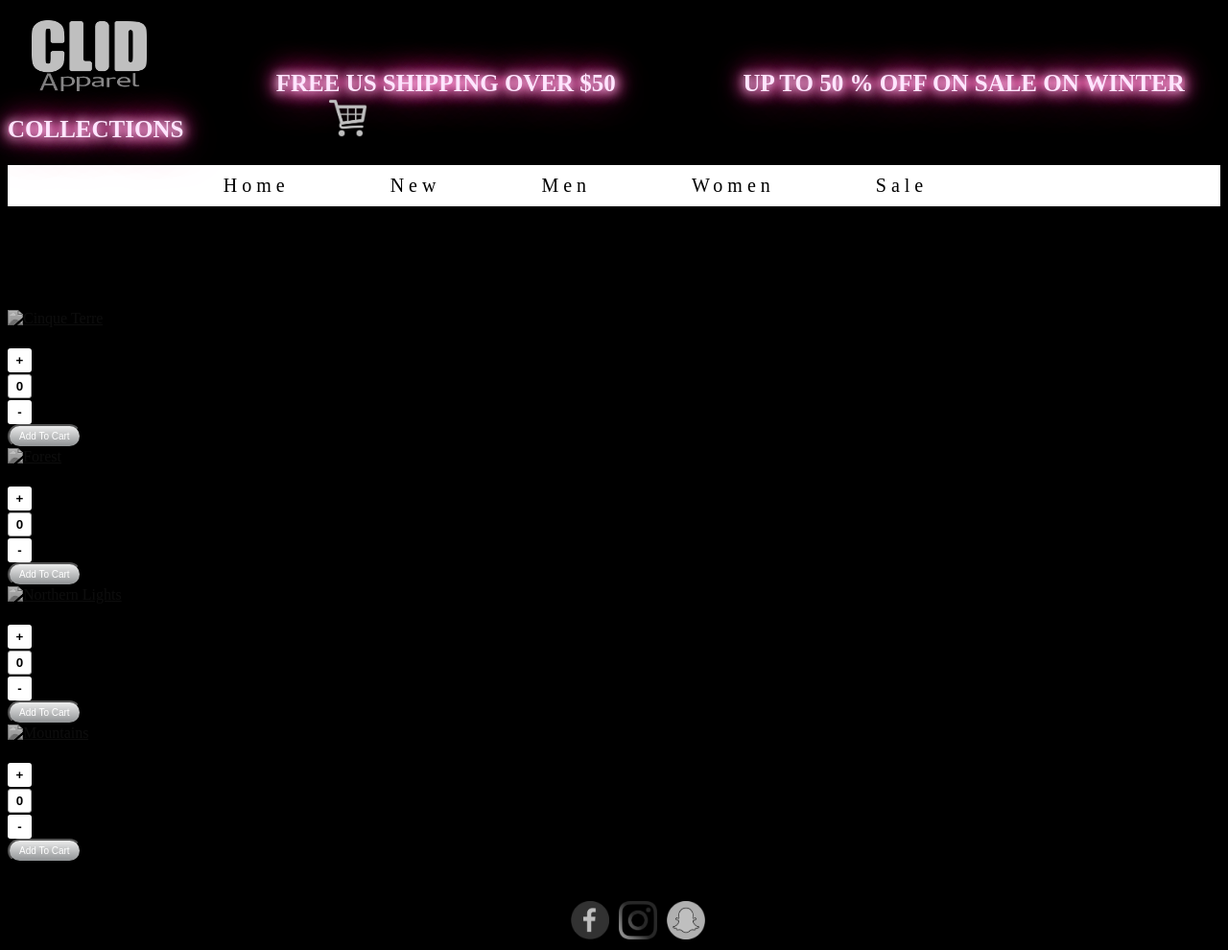
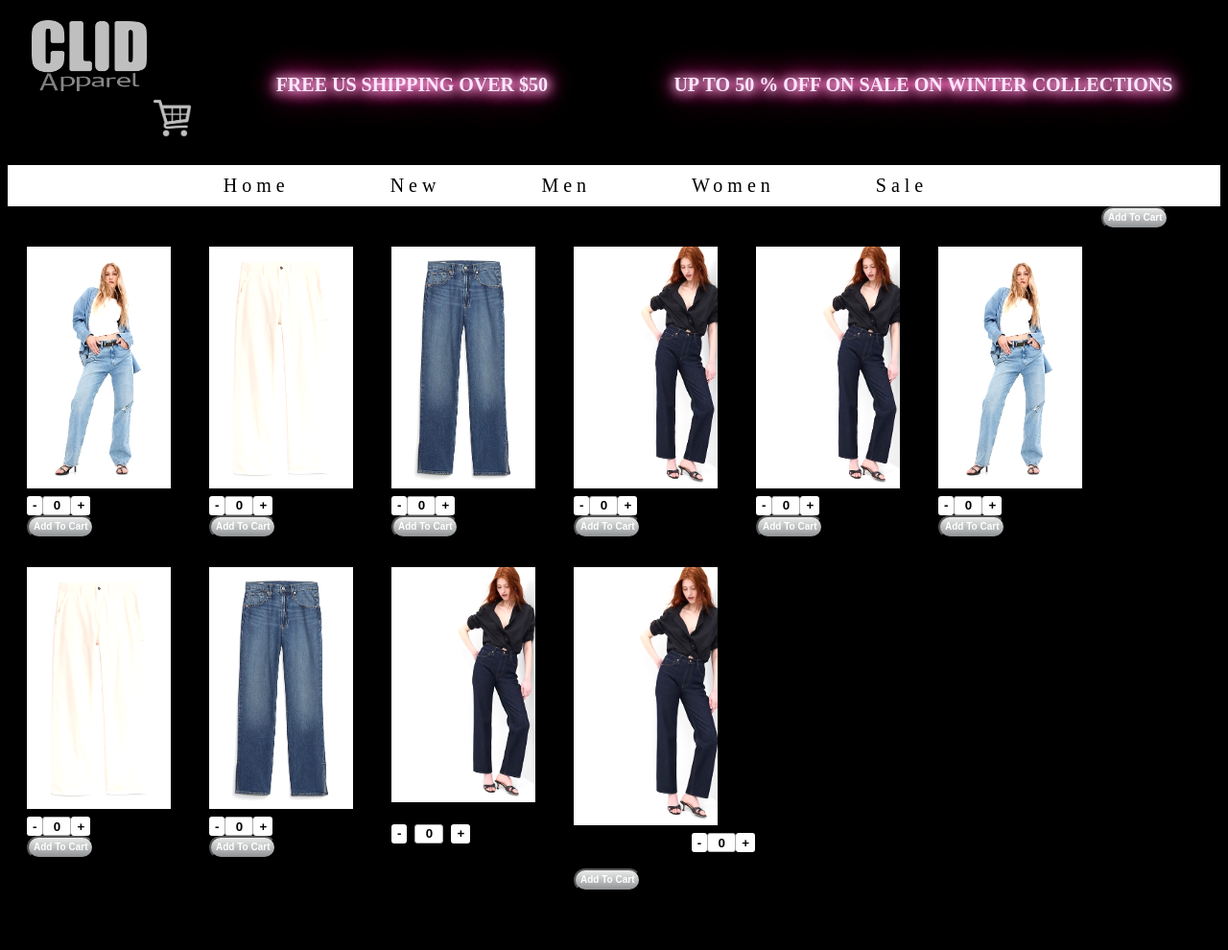
Before and after one commit to ItzelAlwarafi/CLID-APPAREL-INC, a website: page client/sales.html in a window 1280 px wide. Shown: the top 990 px of the page at 96% size. Drawn offline with Linux system fonts and the light colour scheme.

Commit message:
sales page produc styling

```diff
--- a/client/sales.css
+++ b/client/sales.css
@@ -21,7 +21,7 @@ background-color: black;
   letter-spacing: 2;
   font-family: "Clip";
   text-transform: uppercase;
-  font-size:  25px;
+
   color: #ffe6ff;
   text-shadow: 0 0 0.6rem #ffe6ff, 0 0 1.5rem #ff65bd,
     -0.2rem 0.1rem 1rem #ff65bd, 0.2rem 0.1rem 1rem #ff65bd,
@@ -241,15 +241,24 @@ background-color: black;
     color: white;
 
   }
-  .container {
-    width: 100%;
-    height: 70vmin;
-    display: flex;
-    align-items: center;
-    justify-content: center;
-    gap: var(--gap);
+
+  .gallery{
+   margin-top: 20px;
+   display: flex;
+    flex-direction: row;
+    margin: 20px;
+    float: left;
+    align-content: center;
+
+
   }
 
+
+  #Product {
+    --brightness: 1.15;
+    --grayscale: 0;
+
+  }
   img {
     --brightness: 0.75;
     --grayscale: 1;
@@ -270,17 +279,20 @@ background-color: black;
 
  #quantity {
     display: flex;
-  flex-direction: column;
-  width: 25px;
+  flex-direction: row;
+  width: 20px;
+
  }
  .value {
       border: 1px solid #adadad;
       border-radius: 3px;
-      margin: 2px 0;
       padding: 4px;
       text-align: center;
       font-weight: bolder;
+      width: 20px;
+      height: 10px;
       -moz-appearance: textfield;
+
 
 }
 .value::-webkit-outer-spin-button,
@@ -298,10 +310,11 @@ background-color: black;
       background: white;
       color:black;
       font-weight: bolder;
-      height: 25px;
+      height: 20px;
     }
 
     .btn {
+
         background: #ededed;
         background-image: -webkit-linear-gradient(top, #ededed, #8f9294);
         background-image: -moz-linear-gradient(top, #ededed, #8f9294);
@@ -314,8 +327,14 @@ background-color: black;
         font-family: Arial;
         color: #ffffff;
         font-size: 10px;
-        padding: 5px 10px 5px 10px;
-        text-decoration: none;
+        font-weight: bold;
+        padding: 10px 5px 10px 5px;
+        height: 2px;
+        display: block;
+        line-height: 0px;
+
+
+
       }
 
       .btn:hover {
@@ -328,6 +347,7 @@ background-color: black;
         text-decoration: none;
       }
   #footer{
+
     width: 100%;
     height: 20%;
     border: none;
@@ -336,12 +356,17 @@ background-color: black;
     color :white;
     text-align:center;
     letter-spacing: 3px;
+   display: flex;
+
 
 
 }
-
+span{
+    margin-top: 200px;
+}
 #socialMedia{
     width: 40px;
     height: fit-content;
     margin-left: 10px;
+
   }
--- a/client/sales.html
+++ b/client/sales.html
@@ -17,79 +17,186 @@
         <a href="#" class="bar-item">Women</a>
         <a href="" class="bar-item">Sale</a>
       </div>
-
-      <div id="product_name">Product Name:</div>
-      <div id="size">Size:</div>
-      <div id="price">Price:</div>
-      <div id="color">Color:</div>
-      <div id="description">Description:</div>
-      <div id="machine">Machine Washable:</div>
+    <div class= "content-wrap">
 
       <div class="prodGallery" >
-        <div class="gallery">
-          <a target="_blank" href="img_5terre.jpg">
-            <img src="img_5terre.jpg" alt="Cinque Terre" width="600" height="400">
+
+        <div class="gallery" id="img">
+          <h1><a target="_blank" href="img_5terre.jpg">
+            <img src="../image/[Jeans] Women High Rise Cotton - Light.avif"id='Product' alt="Cinque Terre" width="150" height="200">
           </a>
-          <div id="quantity"  class="quantity-counter">Quantity
+          <div id="price"></div>
+          <div id="color"></div>
+          <div id="quantity"  class="quantity-counter">
+            <button id="counter-decrement" class="decrement">-</button>
+            <input id="counter-value" class="value" type="number" value="0">
             <button id="counter-increment" class="increment">+</button>
-           <input id="counter-value" class="value" type="number" value="0">
-            <button id="counter-decrement" class="decrement">-</button>
           </div>
 
           <button id="addToCart" class="btn">Add To Cart</button>
 
+      </h1>
         </div>
         </div>
 
-        <div class="gallery">
-          <a target="_blank" href="img_forest.jpg">
-            <img src="img_forest.jpg" alt="Forest" width="600" height="400">
+        <div class="gallery" id="img">
+          <h1><a target="_blank" href="">
+            <img src="../image/[Jeans] Men Loose Carpenter Jeans- white.jpeg" id='Product' alt="Forest" width="150" height="200">
           </a>
-          <div id="quantity"  class="quantity-counter">Quantity
+          <div id="price"></div>
+          <div id="color"></div>
+          <div id="quantity"  class="quantity-counter">
+            <button id="counter-decrement" class="decrement">-</button>
+            <input id="counter-value" class="value" type="number" value="0">
             <button id="counter-increment" class="increment">+</button>
-           <input id="counter-value" class="value" type="number" value="0">
+
+          </div>
+
+          <button id="addToCart" class="btn">Add To Cart</button>
+       </h1>
+        </div>
+        </div>
+
+        <div class="gallery" id="img">
+          <h1> <a target="_blank" href="img_lights.jpg">
+            <img src="../image/[Jeans] Women High Rise Cotton - Blue.avif" id='Product' alt="Northern Lights" width="150" height="200">
+          </a>
+          <div id="price"></div>
+          <div id="color"></div>
+          <div id="quantity"  class="quantity-counter">
             <button id="counter-decrement" class="decrement">-</button>
+            <input id="counter-value" class="value" type="number" value="0">
+            <button id="counter-increment" class="increment">+</button>
+          </div>
+
+          <button id="addToCart" class="btn">Add To Cart</button>
+          </h1>
+        </div>
+        </div>
+
+
+        <div class="gallery" id="img">
+          <h1> <a target="_blank" href="img_mountains.jpg">
+            <img src="../image/[Jeans] Women High Rise Cotton - Dark.avif" id='Product' alt="Mountains" width="150" height="200">
+          </a>
+          <div id="price"></div>
+          <div id="color"></div>
+          <div id="quantity"  class="quantity-counter">
+            <button id="counter-decrement" class="decrement">-</button>
+            <input id="counter-value" class="value" type="number" value="0">
+            <button id="counter-increment" class="increment">+</button>
+          </div>
+          <button id="addToCart" class="btn">Add To Cart</button>
+         </h1>
+        </div>
+
+        <div class="gallery" id="img">
+          <h1> <a target="_blank" href="img_mountains.jpg">
+            <img src="../image/[Jeans] Women High Rise Cotton - Dark.avif" id='Product' alt="Mountains" width="150" height="200">
+          </a>
+          <div id="price"></div>
+          <div id="color"></div>
+          <div id="quantity"  class="quantity-counter">
+            <button id="counter-decrement" class="decrement">-</button>
+            <input id="counter-value" class="value" type="number" value="0">
+            <button id="counter-increment" class="increment">+</button>
+          </div>
+          <button id="addToCart" class="btn">Add To Cart</button>
+         </h1>
+        </div>
+        <div class="gallery" id="img">
+          <h1><a target="_blank" href="img_5terre.jpg">
+            <img src="../image/[Jeans] Women High Rise Cotton - Light.avif"id='Product' alt="Cinque Terre" width="150" height="200">
+          </a>
+          <div id="price"></div>
+          <div id="color"></div>
+          <div id="quantity"  class="quantity-counter">
+            <button id="counter-decrement" class="decrement">-</button>
+            <input id="counter-value" class="value" type="number" value="0">
+            <button id="counter-increment" class="increment">+</button>
           </div>
 
           <button id="addToCart" class="btn">Add To Cart</button>
 
+      </h1>
         </div>
         </div>
 
-        <div class="gallery">
-          <a target="_blank" href="img_lights.jpg">
-            <img src="img_lights.jpg" alt="Northern Lights" width="600" height="400">
+        <div class="gallery" id="img">
+          <h1><a target="_blank" href="">
+            <img src="../image/[Jeans] Men Loose Carpenter Jeans- white.jpeg" id='Product' alt="Forest" width="150" height="200">
           </a>
-          <div id="quantity"  class="quantity-counter">Quantity
+          <div id="price"></div>
+          <div id="color"></div>
+          <div id="quantity"  class="quantity-counter">
+            <button id="counter-decrement" class="decrement">-</button>
+            <input id="counter-value" class="value" type="number" value="0">
             <button id="counter-increment" class="increment">+</button>
-           <input id="counter-value" class="value" type="number" value="0">
-            <button id="counter-decrement" class="decrement">-</button>
+
           </div>
 
           <button id="addToCart" class="btn">Add To Cart</button>
-
+       </h1>
         </div>
         </div>
 
-        <div class="gallery">
-          <a target="_blank" href="img_mountains.jpg">
-            <img src="img_mountains.jpg" alt="Mountains" width="600" height="400">
+        <div class="gallery" id="img">
+          <h1> <a target="_blank" href="img_lights.jpg">
+            <img src="../image/[Jeans] Women High Rise Cotton - Blue.avif" id='Product' alt="Northern Lights" width="150" height="200">
           </a>
-          <div id="quantity"  class="quantity-counter">Quantity
+          <div id="price"></div>
+          <div id="color"></div>
+          <div id="quantity"  class="quantity-counter">
+            <button id="counter-decrement" class="decrement">-</button>
+            <input id="counter-value" class="value" type="number" value="0">
             <button id="counter-increment" class="increment">+</button>
-           <input id="counter-value" class="value" type="number" value="0">
-            <button id="counter-decrement" class="decrement">-</button>
           </div>
 
           <button id="addToCart" class="btn">Add To Cart</button>
-
+          </h1>
         </div>
         </div>
 
 
+        <div class="gallery" id="img">
+          <h1> <a target="_blank" href="img_mountains.jpg">
+            <img src="../image/[Jeans] Women High Rise Cotton - Dark.avif" id='Product' alt="Mountains" width="150" height="200">
+          </a>
+
+            <div id="price"></div>
+            <div id="color"></div>
+            <div id="quantity"  class="quantity-counter"></div>
+            <button id="counter-decrement" class="decrement">-</button>
+            <input id="counter-value" class="value" type="number" value="0">
+            <button id="counter-increment" class="increment">+</button>
+          </div>
+          <button id="addToCart" class="btn">Add To Cart</button>
+         </h1>
+        </div>
+
+        <div class="gallery" id="img">
+          <h1> <a target="_blank" href="img_mountains.jpg">
+            <img src="../image/[Jeans] Women High Rise Cotton - Dark.avif" id='Product' alt="Mountains" width="150" height="200">
+          </a>
+          <div id="price"></div>
+          <div id="color"></div>
+          <div id="quantity"  class="quantity-counter">Quantity
+            <button id="counter-decrement" class="decrement">-</button><input id="counter-value" class="value" type="number" value="0"> <button id="counter-increment" class="increment">+</button>
+          </div>
+          <button id="addToCart" class="btn">Add To Cart</button>
+         </h1>
+        </div>
+
+
+
+      </div>
+
+
+    </div>
+
       <div id="footer">
-        <h1><a href="https://www.facebook.com/" ><img src = "../image/facebook.png" id="socialMedia"  ><a href="https://www.instagram.com/accounts/login" ><img src = "../image/instegram.png" id="socialMedia"  ><a href="https://accounts.snapchat.com/accounts/v2/login" ><img src = "../image/snap.png" id="socialMedia"  ></a></h1>
-        <span> ©2024 CLID APPAREL, INC. <br>
+        <span> <a href="https://www.facebook.com/" ><img src = "../image/facebook.png" id="socialMedia"  ><a href="https://www.instagram.com/accounts/login" ><img src = "../image/instegram.png" id="socialMedia"  ><a href="https://accounts.snapchat.com/accounts/v2/login" ><img src = "../image/snap.png" id="socialMedia"  ></a><br>
+           ©2024 CLID APPAREL, INC. <br>
           | PRIVACY POLICY | YOUR PRIVACY CHOICES | ABOUT CLID APPAREL INC.<br> | YOUR GEORGIA PRIVACY RIGHTS | GEORGIA TRANSPARENCY IN SUPPLY CHAINS ACT | TERMS OF USE | CAREERS | SUSTAINABILITY  <br>
         AMERICANS WITH DISABILITIES ACT | CLID APPAREL INC. POLICIES</span>
     </div>
```
Also changed, not shown: client/index.html (+1 -1 lines).
